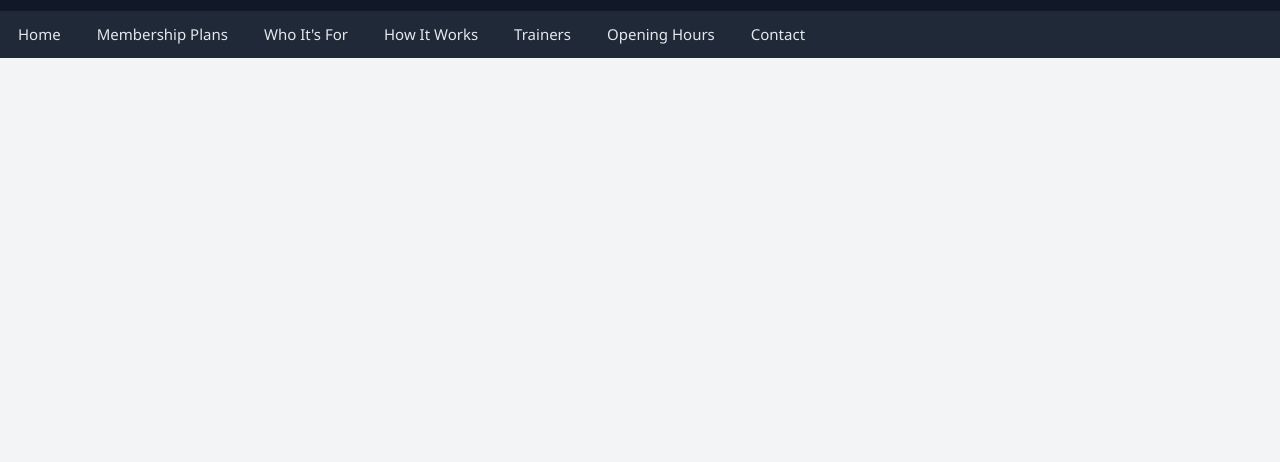
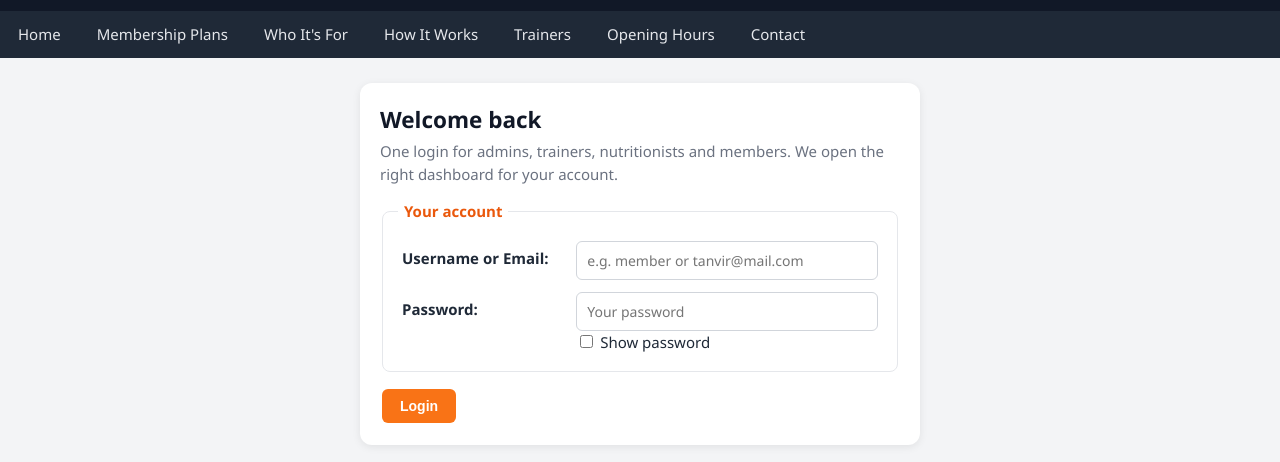
Before and after one commit to Mirza-Rakib/fall-26-27-gym-management-system, a plain HTML site: page login.html in a window 1280 px wide. Shown: the part 56-518 px from the top of the page. Drawn offline with Linux system fonts and the light colour scheme.

Commit message:
Add login form with username, password and show-password box

```diff
--- a/login.html
+++ b/login.html
@@ -29,3 +29,39 @@
   </nav>
 
   <main class="container">
+    <div class="auth-box">
+
+      <div class="card">
+        <h2 class="page-title">Welcome back</h2>
+        <p class="page-subtitle">One login for admins, trainers, nutritionists and members.
+          We open the right dashboard for your account.</p>
+
+        <div id="loginMessage" class="message"></div>
+
+        <!-- return false = stay on the page; return true = open the page in "action".
+             login.js sets the action to the dashboard of the account's role.
+             The password input has NO name, so it is never put in the URL (method="get"). -->
+        <form id="loginForm" action="index.html" method="get" onsubmit="return validateLogin()">
+          <fieldset>
+            <legend>Your account</legend>
+            <table class="form-table">
+              <tr>
+                <td><label for="username">Username or Email:</label></td>
+                <td>
+                  <input type="text" id="username" name="username" placeholder="e.g. member or tanvir@mail.com">
+                  <span class="error" id="usernameError"></span>
+                </td>
+              </tr>
+              <tr>
+                <td><label for="password">Password:</label></td>
+                <td>
+                  <input type="password" id="password" placeholder="Your password">
+                  <span class="error" id="passwordError"></span>
+                  <input type="checkbox" id="showPassword" onchange="togglePassword()">
+                  <label for="showPassword" class="option-label">Show password</label>
+                </td>
+              </tr>
+            </table>
+          </fieldset>
+          <input type="submit" class="btn btn-block" value="Login">
+        </form>
```
